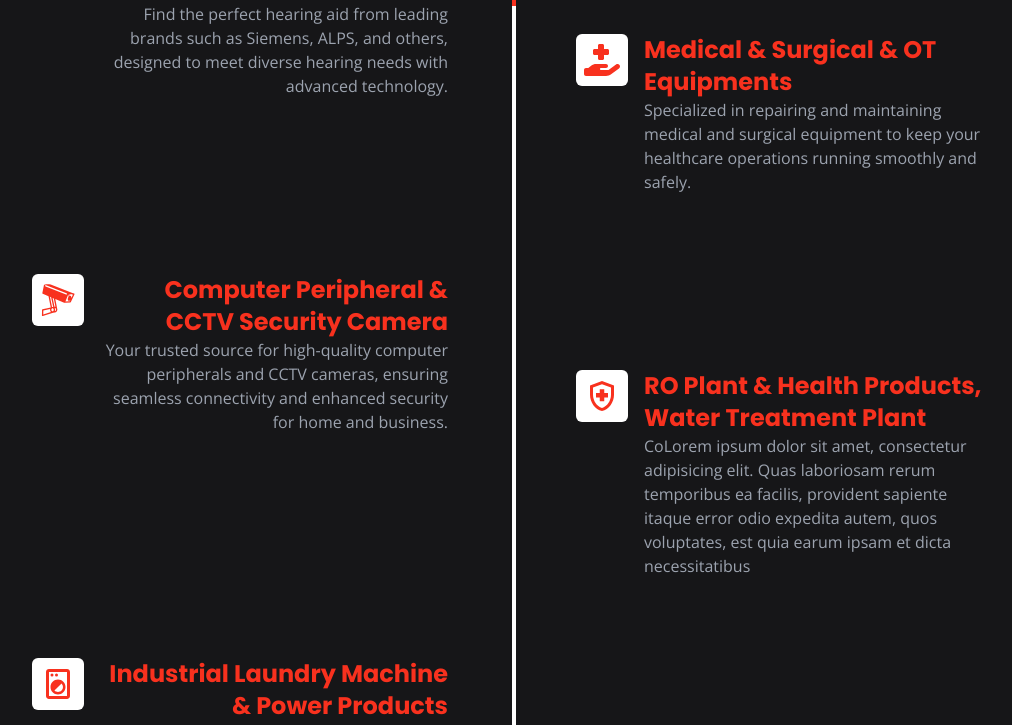
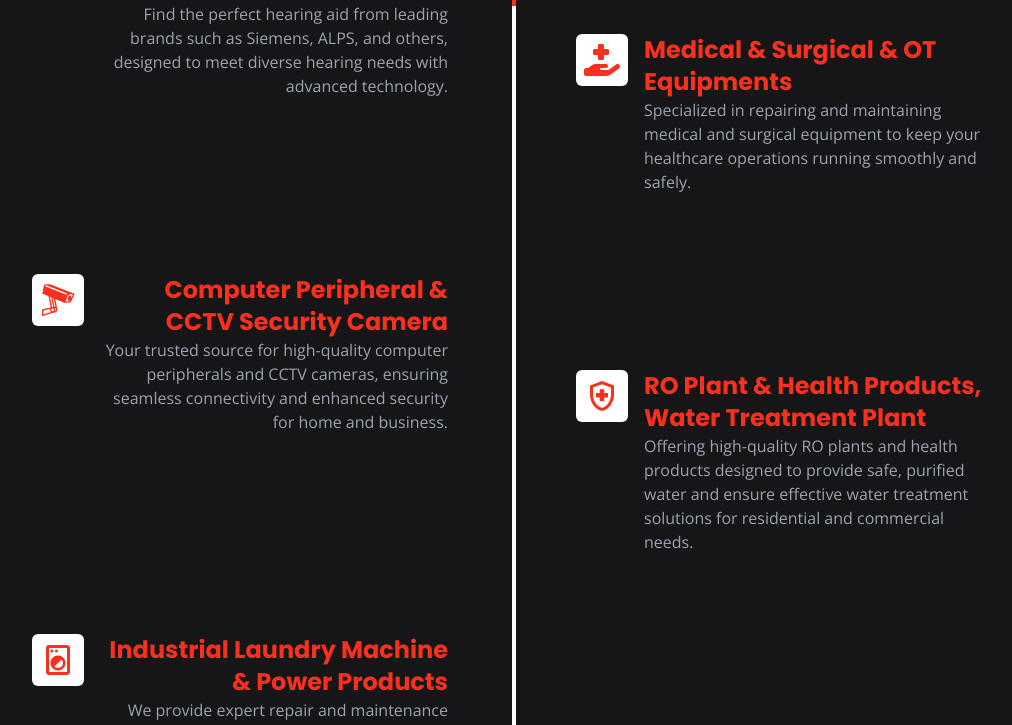
Before and after one commit to Veena55/htpsystem, a React (Vite) app: page / in a window 1280 px wide. Shown: the part 1806-2531 px from the top of the page, without its empty margins (128-1140 px from the left). Built offline with nearby package versions, Linux system fonts and the light colour scheme.

Commit message:
midfied values of gsap services

```diff
--- a/src/components/Services.jsx
+++ b/src/components/Services.jsx
@@ -30,7 +30,7 @@ const serviceList = [{
 {
     "logo": <MdOutlineHealthAndSafety className="text-3xl lg:text-4xl" />,
     "title": "RO Plant & Health Products, Water Treatment Plant",
-    "content": "CoLorem ipsum dolor sit amet, consectetur adipisicing elit. Quas laboriosam rerum temporibus ea facilis, provident sapiente itaque error odio expedita autem, quos voluptates, est quia earum ipsam et dicta necessitatibus",
+    "content": "Offering high-quality RO plants and health products designed to provide safe, purified water and ensure effective water treatment solutions for residential and commercial needs.",
     "gap": "lg:mt-24"
 }, {
     "logo": <MdOutlineLocalLaundryService className="text-3xl lg:text-4xl" />,
@@ -139,9 +139,9 @@ export const Services = () => {
                 </div>
             </div> */}
             <div className="relative min-h-screen my-5 flex justify-center items-start" ref={service}>
-                <div className='w-1 min-h-screen bg-white absolute left-0 lg:left-1/2 lg:right-1/2 bottom-0 top-10'></div>
-                <div className='w-1 bg-htpSystem absolute left-0 lg:left-1/2 lg:right-1/2 top-10 h-0' ref={activeBar}></div>
-                <div className='w-7 h-7 z-20 bg-white rounded-full absolute left-0 lg:left-1/2 -translate-x-3 lg:right-1/2 bottom-0 top-10 border-theme2 border-[5px]'
+                <div className='w-1 min-h-screen bg-white absolute left-0 lg:left-1/2 lg:right-1/2 bottom-0 top-0'></div>
+                <div className='w-1 bg-htpSystem absolute left-0 lg:left-1/2 lg:right-1/2 top-0 h-0' ref={activeBar}></div>
+                <div className='w-7 h-7 z-20 bg-white rounded-full absolute left-0 lg:left-1/2 -translate-x-3 lg:right-1/2 bottom-0 top-0 border-theme2 border-[5px]'
                     ref={pointer}></div>
 
                 {/* Service Cards */}
```
